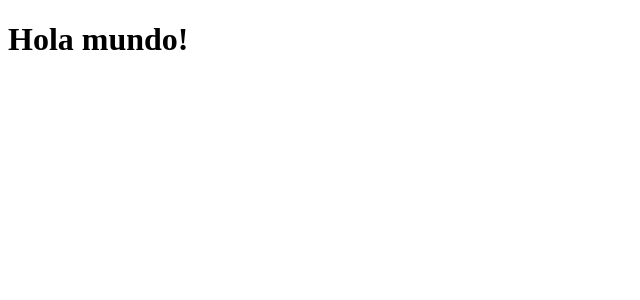
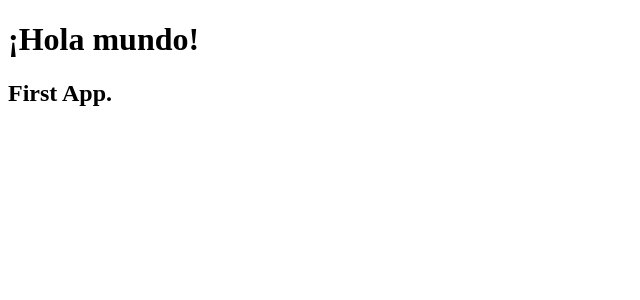
Before and after one commit to emmagp3/counter-app-react, a React (Vite) app: page / in a window 1280 px wide. Shown: the top 300 px of the page, without its empty margins (0-640 px from the left). Built offline with nearby package versions, Linux system fonts and the light colour scheme.

Commit message:
HelloWorld & First App component creados

```diff
--- /dev/null
+++ b/src/FirstApp.jsx
@@ -0,0 +1,3 @@
+export const FirstApp = () => {
+  return (<h2>First App.</h2>)
+}
--- /dev/null
+++ b/src/HelloWorldApp.jsx
@@ -0,0 +1,5 @@
+function HelloWorldApp() {
+  return (<h1>¡Hola mundo!</h1>);
+}
+
+export default HelloWorldApp;
--- a/src/main.jsx
+++ b/src/main.jsx
@@ -1,12 +1,12 @@
 import React from 'react';
 import ReactDOM from 'react-dom/client';
 
-function App() {
-  return (<h1>Hola mundo!</h1>);
-}
+import HelloWorldApp from './HelloWorldApp';
+import { FirstApp } from './FirstApp';
 
 ReactDOM.createRoot(document.getElementById('root')).render(
   <React.StrictMode>
-    <App />
+    <HelloWorldApp />
+    <FirstApp />
   </React.StrictMode>
 );
```
